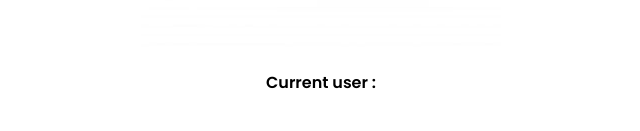
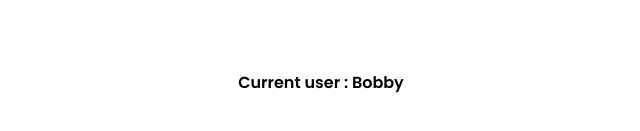
Before and after one commit to AdrienDvn/meme-Generator, a React (Create React App) app: page / in a window 1280 px wide. Shown: the part 1163-1294 px from the top of the page, without its empty margins (319-959 px from the left). Built offline with nearby package versions, Linux system fonts and the light colour scheme.

Commit message:
passing state to parent element ok
Signed-off-by: adriendavin <adriendavin@hotmail.fr>

```diff
--- a/src/App.js
+++ b/src/App.js
@@ -10,13 +10,13 @@ import memesData from './memesData.js';
 
 function App() {
   ////passing data through state challenge///
-  const [user, setUser] = useState('Joe')
+  const [user, setUser] = useState('Bobby')
 
 
   return (
     <div className="App">
-      <Header />
-      <Meme user={''}/>
+      <Header user={user}/>
+      <Meme user={user}/>
     </div>
   );
 }
```
